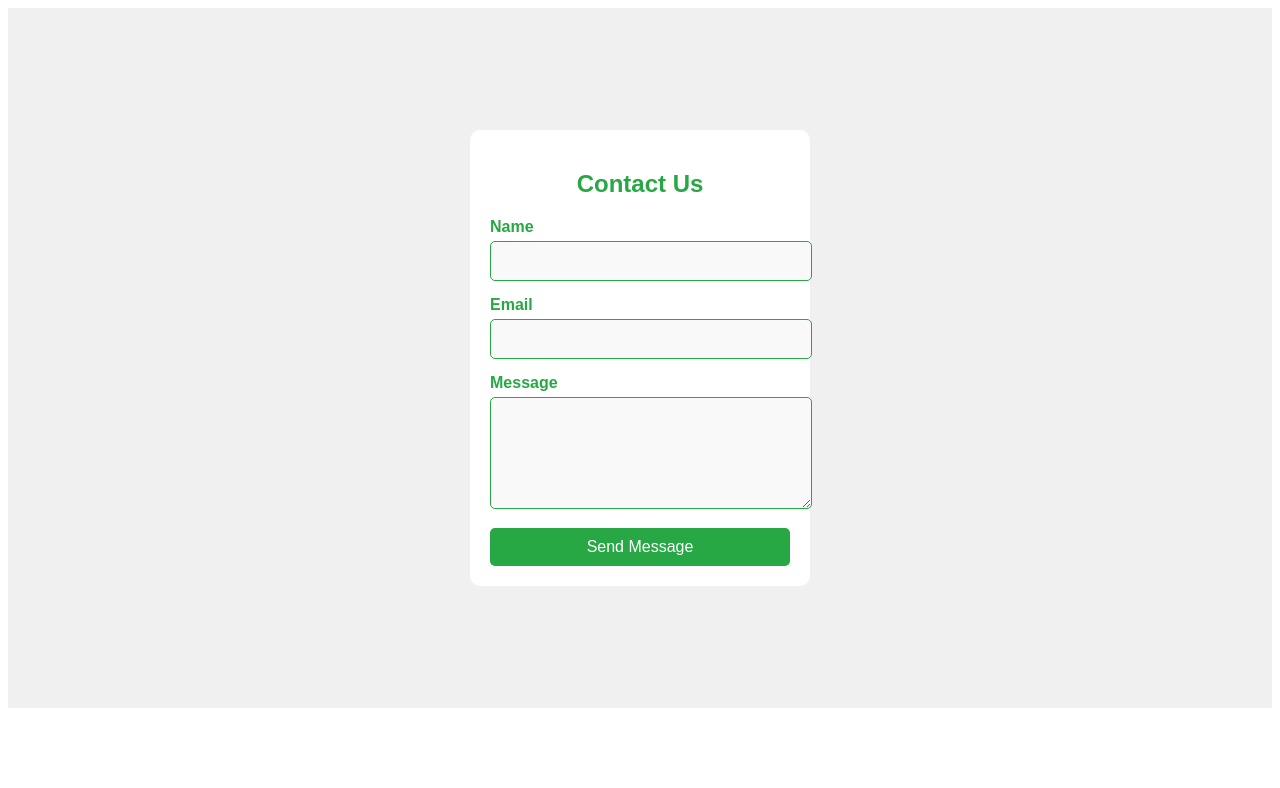
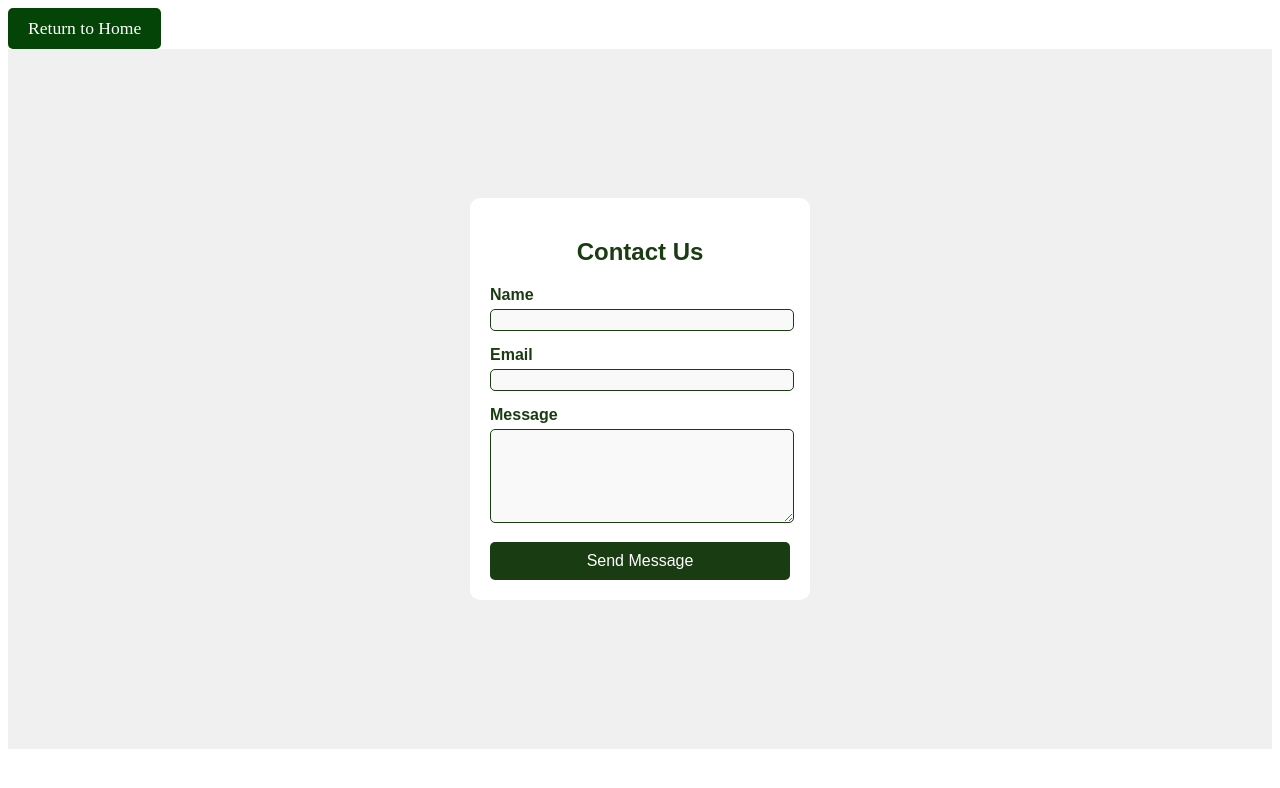
Before and after one commit to lwandile9/Code-Heads-Hub, a plain HTML site: page contact.html in a window 1280 px wide. Drawn offline with Linux system fonts and the light colour scheme.

Commit message:
addded pop up

```diff
--- a/contact.html
+++ b/contact.html
@@ -5,10 +5,18 @@
     <meta charset="UTF-8">
     <meta name="viewport" content="width=device-width, initial-scale=1.0">
     <title>Contact Us</title>
-    <link rel="stylesheet" href="contact.css">
+    <link rel="stylesheet" href="./css/contact.css">
 </head>
 
 <body>
+    <header id="contnav">
+        <nav>
+            <a href="index.html" class="thankyoubutton">Return to Home</a>
+        </nav>
+    </header>
+
+
+
     <section class="body">
 
         <div class="contact-form-container">
@@ -26,11 +34,19 @@
                     <label id="label" for="message">Message</label>
                     <textarea id="message" name="message" rows="5" required></textarea>
                 </div>
-                <button type="submit" class="submit-btn">Send Message</button>
+                <button id="btn-submit" type="submit" class="submit-btn">Send Message</button>
             </form>
         </div>
     </section>
+    <script>
+        let popUp = document.getElementById('btn-submit');
 
+        popUp.addEventListener("click", function () {
+            alert("message sent");
+        });
+
+    </script>
 </body>
 
+
 </html>
--- a/contact.css
+++ b/css/contact.css
@@ -23,7 +23,7 @@
 
    #cont {
     text-align: center;
-    color: #28a745;
+    color: #1a3c12;
     margin-bottom: 20px;
   }
 
@@ -34,15 +34,15 @@
 
   #label {
     display: block;
-    color: #28a745;
+    color: #1a3c12;
     font-weight: bold;
     margin-bottom: 5px;
   }
 
   input, textarea {
     width: 100%;
-    padding: 10px;
-    border: 1px solid #28a745;
+    padding: 1px;
+    border: 1px solid #1a3c12;
     border-radius: 5px;
     background-color: #f9f9f9;
     font-size: 16px;
@@ -50,15 +50,15 @@
   }
 
   input:focus, textarea:focus {
-    border-color: #28a745;
+    border-color: #1a3c12;
     outline: none;
-    color: #218838;
+    color: #1a3c12;
 
   }
 
 
   .submit-btn {
-    background-color: #28a745;
+    background-color: #1a3c12;
     color: white;
     padding: 10px;
     border: none;
@@ -71,3 +71,16 @@
   .submit-btn:hover {
     background-color: #218838;
   }
+
+
+
+  .thankyoubutton{
+    background-color: #1a3c12;
+    display: inline-block;
+    padding: 10px 20px;
+    font-size: 1.1em;
+    color: #fff;
+    background-color: #044407;
+    text-decoration: none;
+    border-radius: 5px;
+  }
--- a/css/header.css
+++ b/css/header.css
@@ -23,7 +23,7 @@ header nav li {
   padding: 3px;
   border-radius: 5px;
   font-weight: 700;
-  transition: all 0.15 ease-in-out;
+
 }
 
 header nav li:hover {
@@ -36,7 +36,8 @@ header nav li:hover {
 
 
 .logo-container {
-  width: 3rem;
+  width: 5rem;
+  margin-left: -100px;
 }
 
 .logo-container img {
--- a/thank.css
+++ b/thank.css
@@ -20,7 +20,7 @@
 }
 
 .thankyoucontent h1 {
-    color: #4caf50;
+    color: #043f09;
     font-size: 2.5em;
     margin-bottom: 20px;
 }
```
Also changed, not shown: index.html (+4 -4 lines), thank.html (+8 -1 lines), images/R.png (deleted).
